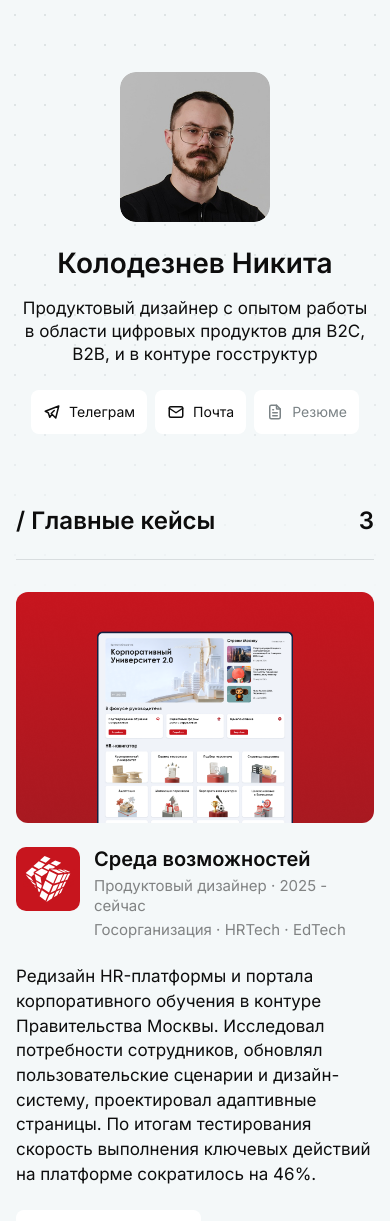
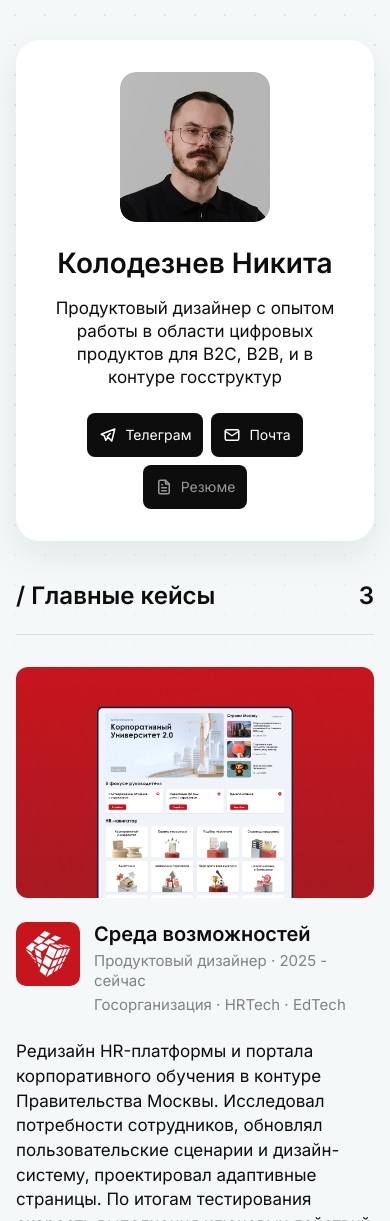
Before and after one commit to koloda-nik/koloda-nik.github.io, a website: page index.html in a window 390 px wide. Shown: the top 1221 px of the page. Drawn offline with Linux system fonts and the light colour scheme.

Commit message:
Improve hero hover readability

```diff
--- a/index.html
+++ b/index.html
@@ -12,6 +12,7 @@
   <div class="dot-grid" aria-hidden="true"></div>
 
   <header class="home-hero">
+    <div class="hero-frame">
       <img class="home-hero__portrait" src="./pictures/profile.png" alt="Никита Колодезнев" width="285" height="285" decoding="async" fetchpriority="high">
       <h1>Колодезнев Никита</h1>
       <p>Продуктовый дизайнер с опытом работы в области цифровых продуктов для B2C, B2B, и в контуре госструктур</p>
@@ -20,6 +21,7 @@
         <a href="mailto:kolodeznev.n@gmail.com"><span class="ui-icon icon-mail" aria-hidden="true"></span>Почта</a>
         <button type="button" aria-disabled="true" title="Резюме скоро появится" aria-label="Резюме — скоро"><span class="ui-icon icon-resume" aria-hidden="true"></span>Резюме</button>
       </nav>
+    </div>
   </header>
 
   <main class="home-main">
--- a/styles.css
+++ b/styles.css
@@ -21,16 +21,17 @@ a:focus-visible, button:focus-visible { outline: 2px solid #526b83; outline-offs
 .dot-grid canvas { display: block; width: 100%; height: 100%; }
 .home-hero, .home-main, .case-page { position: relative; z-index: 1; }
 .home-hero, .case-hero, .case-intro { animation: page-enter .65s cubic-bezier(.2,.7,.3,1) both; }
-.home-hero { display: flex; flex-direction: column; align-items: center; padding-top: 170px; text-align: center; }
+.home-hero { display: flex; justify-content: center; padding-top: 138px; }
+.hero-frame { display: flex; flex-direction: column; align-items: center; width: 624px; max-width: calc(100% - 32px); padding: 32px; border-radius: 24px; text-align: center; transition: background-color .35s ease, box-shadow .35s ease; }
 .home-hero__portrait { width: 190px; height: 190px; object-fit: cover; border-radius: 20px; }
-.home-hero h1 { margin: 24px 16px 0; font-size: 36px; line-height: 44px; }
-.home-hero > p { width: 560px; max-width: calc(100% - 32px); margin: 16px 0 0; font-size: 20px; line-height: 1.35; }
+.home-hero h1 { margin: 24px 0 0; font-size: 36px; line-height: 44px; }
+.hero-frame > p { width: 560px; max-width: 100%; margin: 16px 0 0; font-size: 20px; line-height: 1.35; }
 .contact-links { display: flex; justify-content: center; flex-wrap: wrap; gap: 24px; margin-top: 24px; }
 .contact-links a, .contact-links button, .button-link, .back-link { display: inline-flex; align-items: center; justify-content: center; gap: 8px; padding: 16px; border: 0; border-radius: 8px; background: #fff; color: var(--ink); font: inherit; font-size: 18px; line-height: 20px; text-decoration: none; transition: transform .2s ease, box-shadow .2s ease, background-color .2s ease; }
 :is(.contact-links a, a.button-link, .back-link):hover { transform: translateY(-2px); box-shadow: 0 8px 24px rgba(15,25,28,.07); }
 :is(.contact-links a, a.button-link, .back-link):active { transform: translateY(0) scale(.98); }
 .contact-links button[aria-disabled="true"] { color: #7b8386; cursor: default; }
-.home-main { width: var(--content); max-width: calc(100% - 32px); margin: 120px auto 160px; }
+.home-main { width: var(--content); max-width: calc(100% - 32px); margin: 88px auto 160px; }
 .section-title { display: flex; justify-content: space-between; align-items: center; padding-bottom: 24px; border-bottom: 1px solid var(--line); }
 .section-title h2, .section-title strong { margin: 0; font-size: 24px; line-height: 29px; }
 .home-case { display: flex; flex-direction: column; gap: 32px; margin-top: 56px; padding-bottom: 32px; border-bottom: 1px solid var(--line); }
@@ -85,23 +86,34 @@ a.button-link:hover .icon-arrow-right { transform: translateX(3px); }
 .reveal-visible { opacity: 1; transform: none; transition: opacity .6s ease, transform .6s cubic-bezier(.2,.7,.3,1); }
 @keyframes page-enter { from { opacity: 0; transform: translateY(10px); } to { opacity: 1; transform: none; } }
 
+@media (hover: hover) and (pointer: fine) {
+  .hero-frame:hover, .hero-frame:focus-within { background: #fff; box-shadow: 0 20px 54px rgba(15,25,28,.11); }
+  :is(.hero-frame:hover, .hero-frame:focus-within) :is(.contact-links a, .contact-links button) { background: var(--ink); color: #fff; }
+  :is(.hero-frame:hover, .hero-frame:focus-within) .contact-links button[aria-disabled="true"] { color: rgba(255,255,255,.58); }
+}
+@media (hover: none) {
+  .hero-frame { background: #fff; box-shadow: 0 14px 38px rgba(15,25,28,.08); }
+  .hero-frame :is(.contact-links a, .contact-links button) { background: var(--ink); color: #fff; }
+  .hero-frame .contact-links button[aria-disabled="true"] { color: rgba(255,255,255,.58); }
+}
+
 @media (max-width: 900px) {
-  .home-hero { padding-top: 96px; }
-  .home-main { margin-top: 88px; margin-bottom: 100px; }
+  .home-hero { padding-top: 64px; }
+  .home-main { margin-top: 56px; margin-bottom: 100px; }
   .project-heading p { font-size: 20px; line-height: 27px; }
   .case-page { padding-top: 88px; }
   .back-link { top: 12px; left: 12px; }
 }
 @media (max-width: 600px) {
   .dot-grid { height: 680px; }
-  .home-hero { padding-top: 72px; }
+  .home-hero { padding-top: 40px; }
   .home-hero__portrait { width: 150px; height: 150px; border-radius: 16px; }
   .home-hero h1 { font-size: 28px; line-height: 35px; }
-  .home-hero > p { max-width: calc(100% - 40px); font-size: 17px; }
+  .hero-frame > p { font-size: 17px; }
   .contact-links { gap: 8px; }
   .contact-links a, .contact-links button, .button-link { padding: 12px; font-size: 14px; }
   .contact-links .ui-icon { flex-basis: 18px; width: 18px; height: 18px; }
-  .home-main { margin-top: 72px; margin-bottom: 80px; }
+  .home-main { margin-top: 40px; margin-bottom: 80px; }
   .section-title h2, .section-title strong { font-size: 24px; }
   .home-case { margin-top: 40px; gap: 24px; }
   .project-heading { gap: 14px; align-items: flex-start; }
```
Also changed, not shown: tests/site.test.js (+11 -0 lines). Lines whose indentation alone changed are shown as unchanged.
